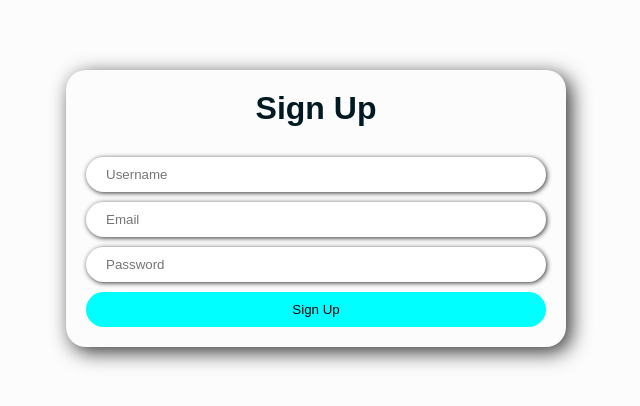
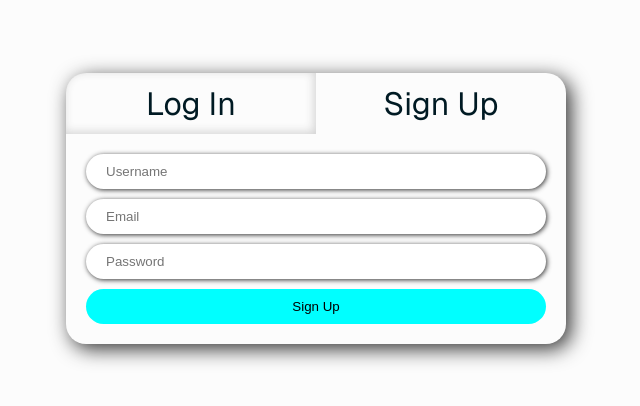
Before and after one commit to arpitchakladar/MASK-W25-ArpitChakladar-25CS10002, a Next.js app in the folder B21-2FA/: page /signup in a window 1280 px wide. Shown: the part 192-598 px from the top of the page, without its empty margins (324-964 px from the left). Built offline with nearby package versions, Linux system fonts and the light colour scheme.

Commit message:
Added some basic navigation between sign up and log in pages.

```diff
--- /dev/null
+++ b/B21-2FA/src/app/(auth)/auth.module.css
@@ -0,0 +1,71 @@
+.container {
+	width: 100vw;
+	height: 100vh;
+	display: flex;
+	justify-content: space-around;
+	align-items: center;
+	padding: 20px;
+}
+
+.content {
+	width: 500px;
+	max-width: 100%;
+	box-shadow: 5px 5px 20px #333;
+	border-radius: 20px;
+	transition: 300ms ease-in-out height;
+}
+
+.tabs {
+	font-size: 2rem;
+	display: flex;
+}
+
+.tabs > a {
+	flex: 1;
+	text-align: center;
+	padding: 10px;
+}
+
+.tab {
+	box-shadow: inset -2px -2px 10px rgba(51, 51, 51, 0.2);
+}
+
+.tab:first-of-type {
+	border-radius: 20px 0 0 0;
+}
+
+.tab:last-of-type {
+	border-radius: 0 20px 0 0;
+}
+
+.active_tab {
+	box-shadow: none;
+	border-radius: 20px 20px 0 0;
+}
+
+.form > form {
+	text-align: center;
+	padding: 20px;
+	display: flex;
+	flex-direction: column;
+	gap: 10px;
+}
+
+.form input,
+.form button {
+	width: 100%;
+	display: block;
+	padding: 10px 20px 10px 20px;
+	border-radius: 10000px;
+}
+
+.form input {
+	border: none;
+	outline: none;
+	box-shadow: 1px 1px 5px #333;
+}
+
+.form button {
+	background: cyan;
+	border: none;
+}
--- /dev/null
+++ b/B21-2FA/src/app/(auth)/layout.jsx
@@ -0,0 +1,35 @@
+"use client";
+import Link from "next/link";
+import { usePathname } from "next/navigation";
+import styles from "./auth.module.css";
+
+export default function AuthLayout({ children }) {
+	const pathname = usePathname();
+
+	return (
+		<div className={styles.container}>
+			<div className={styles.content}>
+				<div className={styles.tabs}>
+					<Link
+						href="/login"
+						className={`${styles.tab} ${
+							pathname === "/login" ? styles.active_tab : ""
+						}`}
+					>
+						Log In
+					</Link>
+					<Link
+						href="/signup"
+						className={`${styles.tab} ${
+							pathname === "/signup" ? styles.active_tab : ""
+						}`}
+					>
+						Sign Up
+					</Link>
+				</div>
+
+				<div className={styles.form}>{children}</div>
+			</div>
+		</div>
+	);
+}
--- /dev/null
+++ b/B21-2FA/src/app/(auth)/signup/page.tsx
@@ -0,0 +1,70 @@
+"use client";
+
+import { useState } from "react";
+import { validateSignUp } from "@/lib/validation";
+
+export default function LoginPage() {
+	const [username, setUsername] = useState("");
+	const [email, setEmail] = useState("");
+	const [password, setPassword] = useState("");
+	const [message, setMessage] = useState("");
+
+	const handleSubmit = async (e: React.FormEvent) => {
+		e.preventDefault();
+		try {
+			validateSignUp(username, email, password);
+		} catch (err: any) {
+			setMessage(`❌ ${err.message}`);
+			return;
+		}
+
+		try {
+			const res = await fetch("/api/signup", {
+				method: "POST",
+				headers: { "Content-Type": "application/json" },
+				body: JSON.stringify({ username, email, password }),
+			});
+
+			const data = await res.json();
+			if (res.ok) {
+				setMessage(`✅ ${data.message}`);
+			} else {
+				setMessage(`❌ ${data.message}`);
+			}
+		} catch (err) {
+			setMessage("⚠️ Something went wrong");
+		}
+	};
+
+	return (
+		<form onSubmit={handleSubmit} noValidate>
+			<input
+				type="text"
+				placeholder="Username"
+				value={username}
+				onChange={(e) => setUsername(e.target.value)}
+				required
+			/>
+
+			<input
+				type="email"
+				placeholder="Email"
+				value={email}
+				onChange={(e) => setEmail(e.target.value)}
+				required
+			/>
+
+			<input
+				type="password"
+				placeholder="Password"
+				value={password}
+				onChange={(e) => setPassword(e.target.value)}
+				required
+			/>
+
+			<button type="submit">Sign Up</button>
+
+			{message && <p className="">{message}</p>}
+		</form>
+	);
+}
--- a/B21-2FA/src/app/globals.css
+++ b/B21-2FA/src/app/globals.css
@@ -22,6 +22,7 @@ body {
 	font-family: Arial, Helvetica, sans-serif;
 	-webkit-font-smoothing: antialiased;
 	-moz-osx-font-smoothing: grayscale;
+	font-family: var(--font-geist-sans);
 }
 
 * {
--- a/B21-2FA/src/app/signup/page.tsx
+++ /dev/null
@@ -1,85 +0,0 @@
-"use client";
-
-import { useState } from "react";
-import styles from "./signup.module.css";
-import formStyles from "@/styles/form.module.css";
-import { validateSignUp } from "@/lib/validation";
-
-export default function LoginPage() {
-	const [username, setUsername] = useState("");
-	const [email, setEmail] = useState("");
-	const [password, setPassword] = useState("");
-	const [message, setMessage] = useState("");
-
-	const handleSubmit = async (e: React.FormEvent) => {
-		e.preventDefault();
-		try {
-			validateSignUp(username, email, password);
-		} catch (err: any) {
-			setMessage(`❌ ${err.message}`);
-			return;
-		}
-
-		try {
-			const res = await fetch("/api/signup", {
-				method: "POST",
-				headers: { "Content-Type": "application/json" },
-				body: JSON.stringify({ username, email, password }),
-			});
-
-			const data = await res.json();
-			if (res.ok) {
-				setMessage(`✅ ${data.message}`);
-			} else {
-				setMessage(`❌ ${data.message}`);
-			}
-		} catch (err) {
-			setMessage("⚠️ Something went wrong");
-		}
-	};
-
-	return (
-		<div className={styles.signup}>
-			<form
-				onSubmit={handleSubmit}
-				noValidate
-				className={`${styles.signup_form} ${formStyles.form}`}
-			>
-				<h1 className={formStyles.form_heading}>Sign Up</h1>
-
-				<input
-					type="text"
-					placeholder="Username"
-					value={username}
-					onChange={(e) => setUsername(e.target.value)}
-					className={formStyles.form_input}
-					required
-				/>
-
-				<input
-					type="email"
-					placeholder="Email"
-					value={email}
-					onChange={(e) => setEmail(e.target.value)}
-					className={formStyles.form_input}
-					required
-				/>
-
-				<input
-					type="password"
-					placeholder="Password"
-					value={password}
-					onChange={(e) => setPassword(e.target.value)}
-					className={formStyles.form_input}
-					required
-				/>
-
-				<button type="submit" className={formStyles.form_button}>
-					Sign Up
-				</button>
-
-				{message && <p className="">{message}</p>}
-			</form>
-		</div>
-	);
-}
--- a/B21-2FA/src/app/signup/signup.module.css
+++ /dev/null
@@ -1,13 +0,0 @@
-.signup {
-	width: 100vw;
-	height: 100vh;
-	display: flex;
-	justify-content: space-around;
-	align-items: center;
-	padding: 20px;
-}
-
-.signup_form {
-	width: 500px;
-	max-width: 100%;
-}
```
Also changed, not shown: B21-2FA/src/app/(auth)/login/page.tsx (added, +56 -0 lines), B21-2FA/src/app/login/login.module.css (deleted, +0 -13 lines), B21-2FA/src/app/login/page.tsx (deleted, +0 -69 lines), B21-2FA/src/app/(auth)/login/login.module.css (added), B21-2FA/src/app/(auth)/signup/signup.module.css (added).
